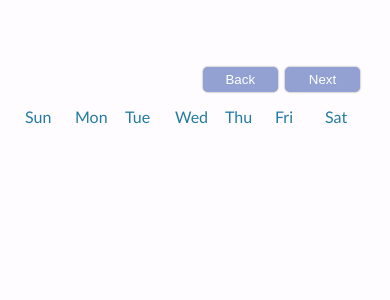
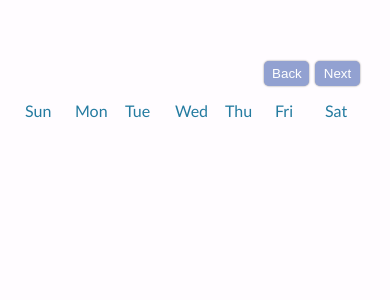
Before and after one commit to Sergiy-Solomka/Restaurant-bookings, a PHP site: page /index.html in a window 390 px wide. Shown: the top 300 px of the page. Run offline with PHP 8.4, Linux system fonts and the light colour scheme; some libraries are stand-ins or nearby versions.

Commit message:
More css updates for responsivity of first page.

```diff
--- a/calendar.css
+++ b/calendar.css
@@ -104,6 +104,13 @@
     display: flex;
     flex-wrap: wrap;
   }
+  button {
+    width: 45px;
+  }
+
+  #header {
+    font-size: 20px;
+  }
 }
 
 @media (max-width: 350px) {
```
